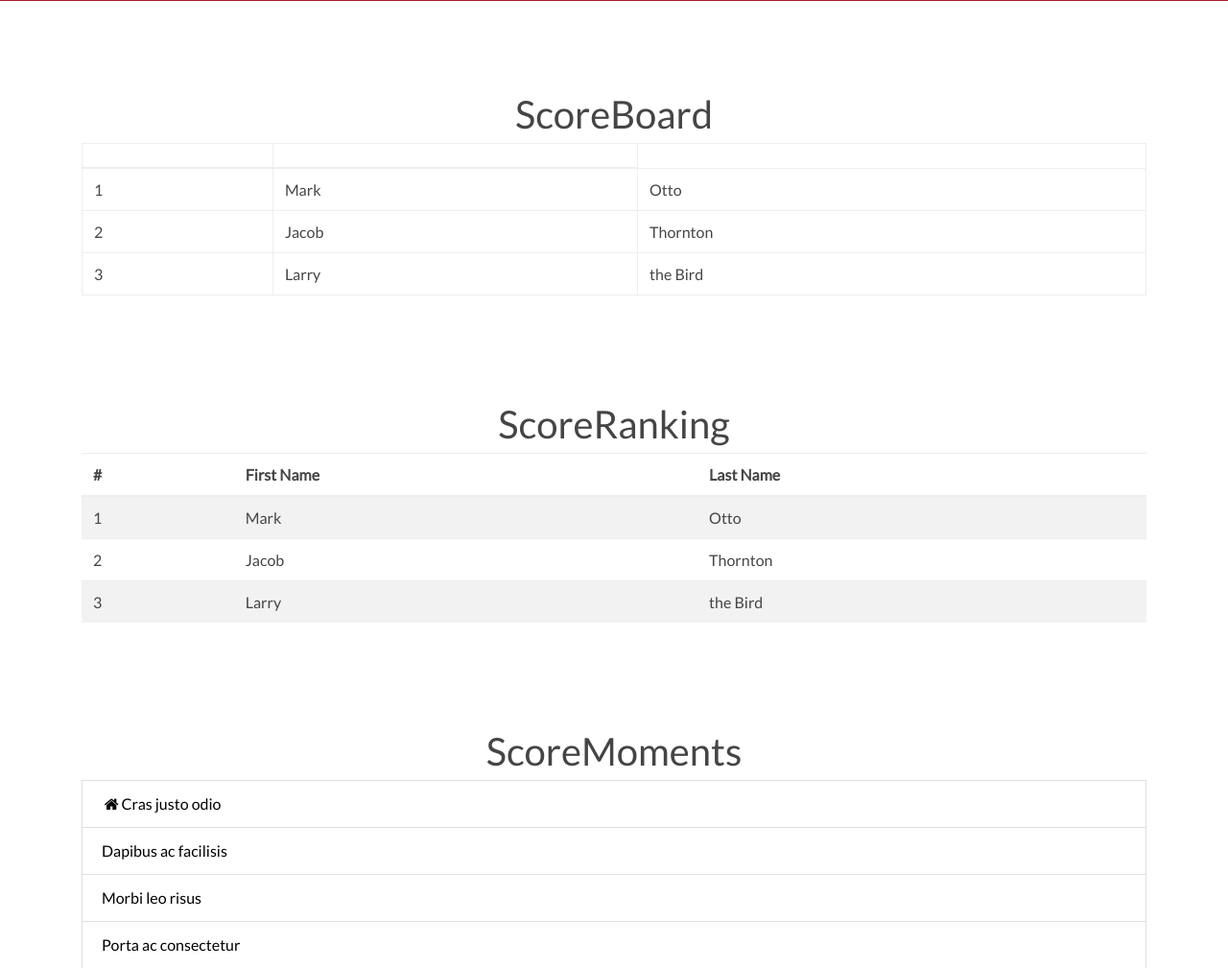
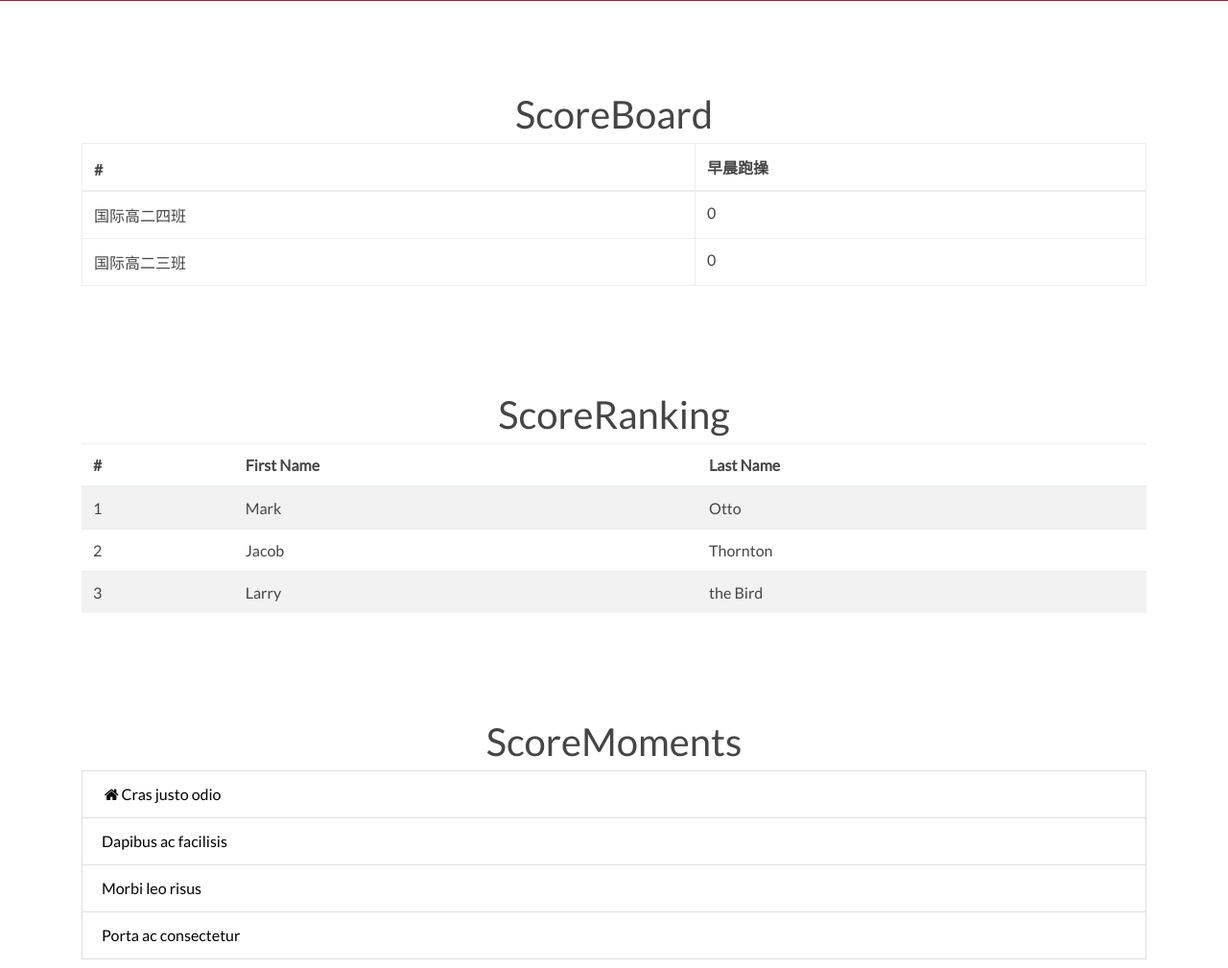
Before and after one commit to HankelBao/DIDSYS-Django, a Django app: page / in a window 1280 px wide. Shown: the part 647-1656 px from the top of the page at 96% size. Run offline with Django 3.2, Linux system fonts and the light colour scheme; data comes from the database, SQL or seed files in the repository; some libraries are stand-ins or nearby versions.

Commit message:
succeed in loading table django is really awesome in html

```diff
--- a/DID/templates/index.html
+++ b/DID/templates/index.html
@@ -53,27 +53,19 @@
           <table class="table table-bordered">
             <thead>
               <tr>
-                {% for item in scoreboard.0 %}
-                  <th>{{scoreboard.1.scoreboard_size_y}}</th>
+                {% for value in scoreboard_head %}
+                  <th>{{value}}</th>
                 {% endfor %}
               </tr>
             </thead>
             <tbody>
+              {% for values in scoreboard_body %}
               <tr>
-                <td>1</td>
-                <td>Mark</td>
-                <td>Otto</td>
+                {% for value in values %}
+                <td>{{value}}</td>
+                {% endfor %}
               </tr>
-              <tr>
-                <td>2</td>
-                <td>Jacob</td>
-                <td>Thornton</td>
-              </tr>
-              <tr>
-                <td>3</td>
-                <td>Larry</td>
-                <td>the Bird</td>
-              </tr>
+              {% endfor %}
             </tbody>
           </table>
         </div>
--- a/DID/views.py
+++ b/DID/views.py
@@ -12,18 +12,19 @@ def index(request):
 
     content['scoreboard_size_x'] = len(subjects)
     content['scoreboard_size_y'] = len(clases)
-    content['scoreboard'] = [
-        [0 for i in range(len(subjects) + 1)] for j in range(len(clases) + 1)]
-    content['scoreboard'][0][0] = '#'
-    x = 0
+
+    content['scoreboard_head'] = []
+    content['scoreboard_head'].append("#")
     for subject in subjects:
-        x += 1
-        content['scoreboard'][0][x] = subject.name
-    y = 0
+        content['scoreboard_head'].append(subject.name)
+
+    content['scoreboard_body'] = []
     for clas in clases:
-        y += 1
-        content['scoreboard'][y][0] = clas.name
-    #a = content['scoreboard']
-    # a[0][0] = '#'
+        items = []
+        items.append(clas.name)
+        for subject in subjects:
+            items.append("0")
+        content['scoreboard_body'].append(items)
+
     return render(request, 'index.html', content)
 # Create your views here.
```
